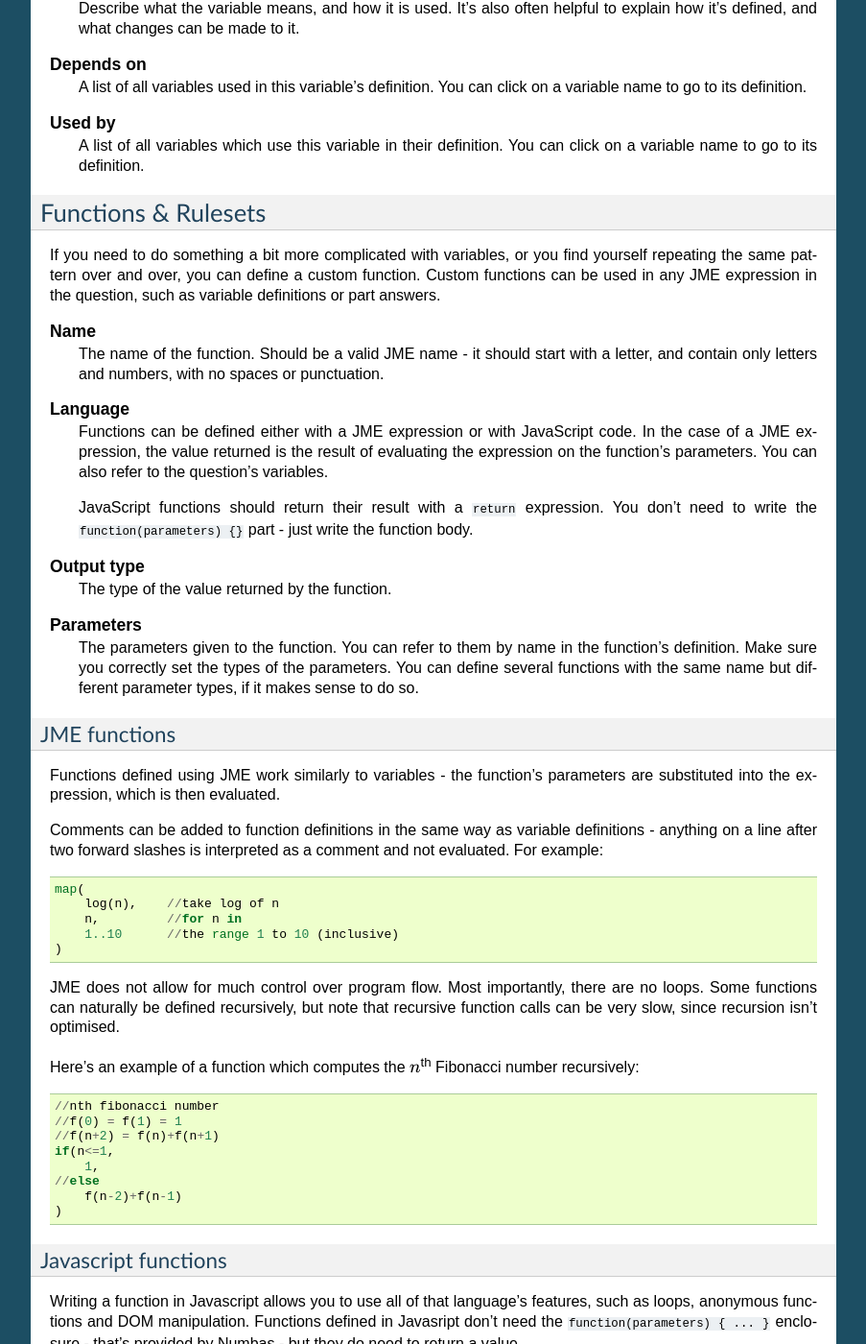
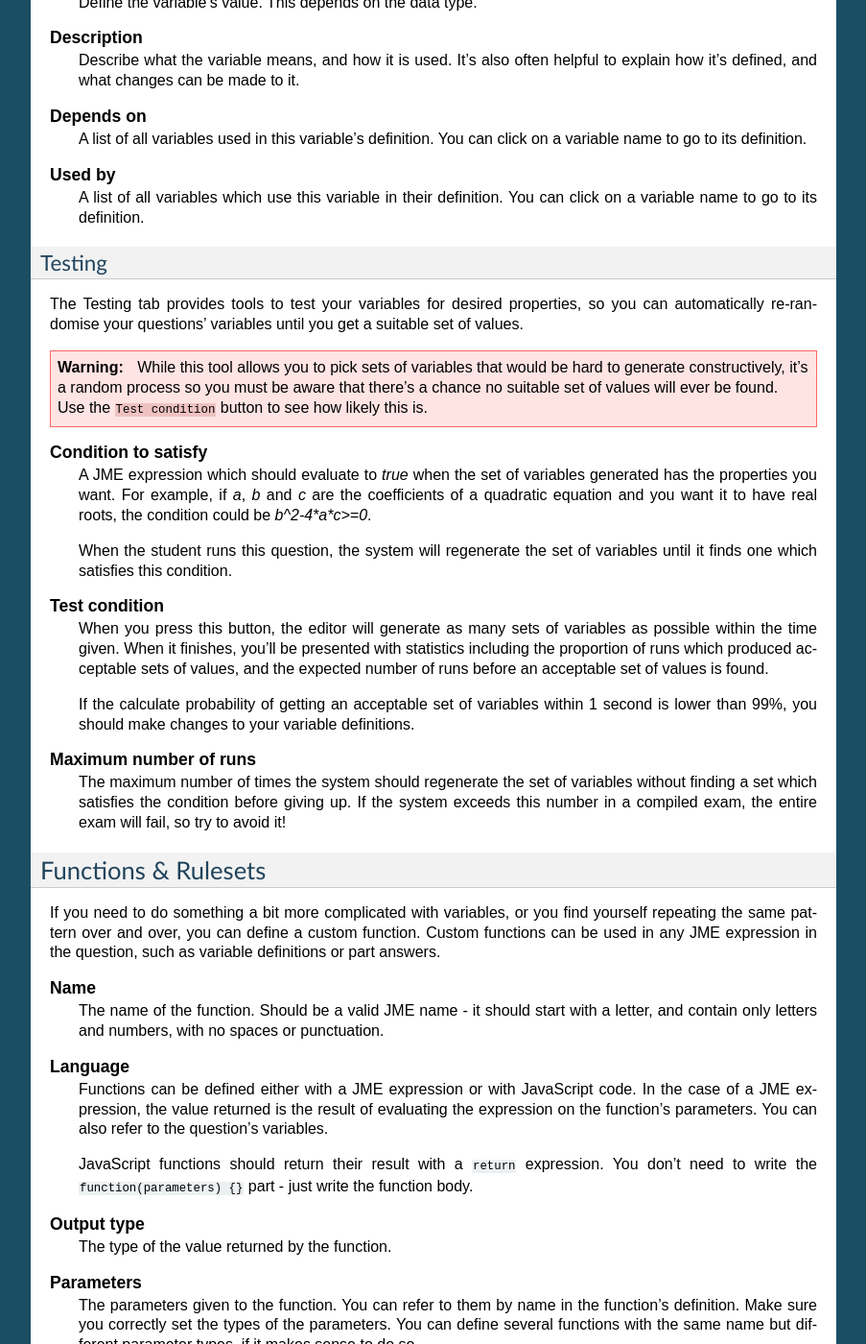
Before and after one commit to numbas/editor-docs, a Sphinx documentation site: the page built from source/question-reference.rst, in a window 1280 px wide and 1400 px high, scrolled down 2639 px. Shown: the whole window at 96% size, without its empty margins (198-1101 px from the left). Built offline with Sphinx 7.4.7, drawn with Linux system fonts in a browser that asks for light colours; cross-references to code outside the pages are shown as plain code; some of the changed text lies outside the part shown.

Commit message:
document variable tests

```diff
--- a/source/question-reference.rst
+++ b/source/question-reference.rst
@@ -100,6 +103,29 @@ This screencast describes which variable names are valid, and gives some advice
 
     Used by
         A list of all variables which use this variable in their definition. You can click on a variable name to go to its definition.
+
+Testing
+-------
+
+The :guilabel:`Testing` tab provides tools to test your variables for desired properties, so you can automatically re-randomise your questions' variables until you get a suitable set of values.
+
+.. warning::
+    While this tool allows you to pick sets of variables that would be hard to generate constructively, it's a random process so you must be aware that there's a chance no suitable set of values will ever be found. Use the :guilable:`Test condition` button to see how likely this is.
+
+.. glossary::
+
+    Condition to satisfy
+        A JME expression which should evaluate to `true` when the set of variables generated has the properties you want. For example, if `a`, `b` and `c` are the coefficients of a quadratic equation and you want it to have real roots, the condition could be `b^2-4*a*c>=0`.
+
+        When the student runs this question, the system will regenerate the set of variables until it finds one which satisfies this condition.
+
+    Test condition
+        When you press this button, the editor will generate as many sets of variables as possible within the time given. When it finishes, you'll be presented with statistics including the proportion of runs which produced acceptable sets of values, and the expected number of runs before an acceptable set of values is found.
+
+        If the calculate probability of getting an acceptable set of variables within 1 second is lower than 99%, you should make changes to your variable definitions.
+
+    Maximum number of runs
+        The maximum number of times the system should regenerate the set of variables without finding a set which satisfies the condition before giving up. If the system exceeds this number in a compiled exam, the entire exam will fail, so try to avoid it!
 
 
 Functions & Rulesets
```
Also changed, not shown: other parts of source/question-reference.rst (+3 -0 lines).
